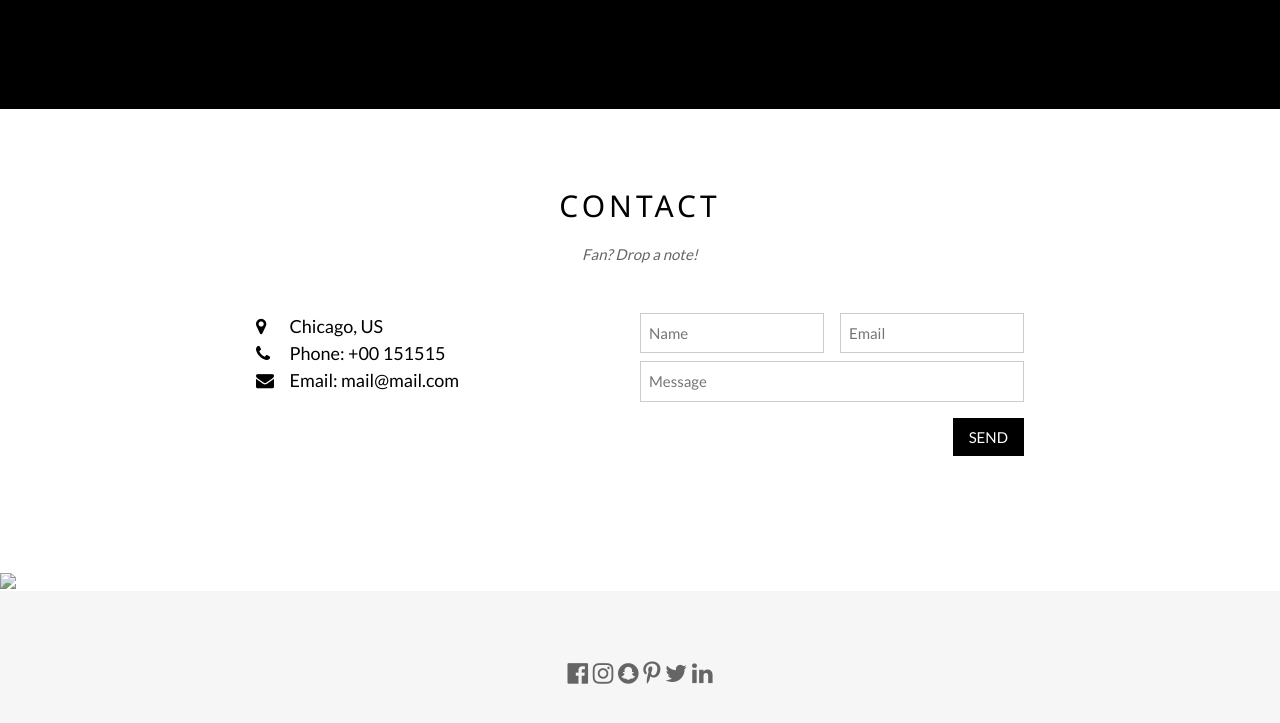
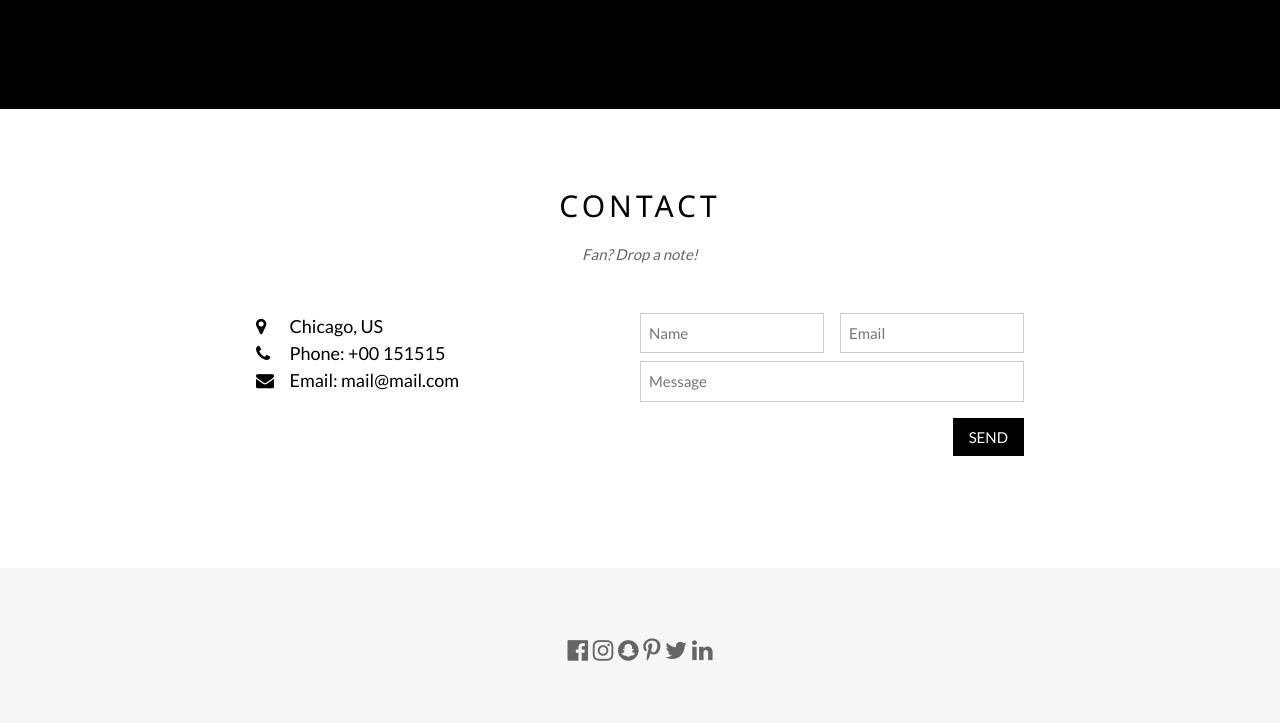
Before and after one commit to SebastianRuiz9/EntregaFinalRuiz, a plain HTML site: page index.html in a window 1280 px wide. Shown: the part 1961-2684 px from the top of the page. Drawn offline with nearby package versions, Linux system fonts and the light colour scheme.

Commit message:
modificacion en el html

```diff
--- a/index.html
+++ b/index.html
@@ -33,7 +33,7 @@ body {font-family: "Lato", sans-serif}
   </div>
 </div>
 
-<!-- Navbar on small screens (remove the onclick attribute if you want the navbar to always show on top of the content when clicking on the links) -->
+<!-- Navbar en pantallas chicas  -->
 <div id="navDemo" class="w3-bar-block w3-black w3-hide w3-hide-large w3-hide-medium w3-top" style="margin-top:46px">
   <a href="#band" class="w3-bar-item w3-button w3-padding-large" onclick="myFunction()">BAND</a>
   <a href="#tour" class="w3-bar-item w3-button w3-padding-large" onclick="myFunction()">TOUR</a>
@@ -41,10 +41,9 @@ body {font-family: "Lato", sans-serif}
   <a href="#" class="w3-bar-item w3-button w3-padding-large" onclick="myFunction()">MERCH</a>
 </div>
 
-<!-- Page content -->
 <div class="w3-content" style="max-width:2000px;margin-top:46px">
 
-  <!-- Automatic Slideshow Images -->
+  <!-- Grilla de imagenes automatica cada 4s -->
   <div class="mySlides w3-display-container w3-center">
     <img src="./media/images/deftones4-750x420.jpg" style="width:100%">
     <div class="w3-display-bottommiddle w3-container w3-text-white w3-padding-32 w3-hide-small">
@@ -184,12 +183,7 @@ body {font-family: "Lato", sans-serif}
       </div>
     </div>
   </div>
-
-<!-- End Page Content -->
 </div>
-
-<!-- Image of location/map -->
-<img src="/w3images/map.jpg" class="w3-image w3-greyscale-min" style="width:100%">
 
 <!-- Footer -->
 <footer class="w3-container w3-padding-64 w3-center w3-opacity w3-light-grey w3-xlarge">
@@ -202,7 +196,7 @@ body {font-family: "Lato", sans-serif}
 </footer>
 
 <script>
-// Automatic Slideshow - change image every 4 seconds
+/* Presentación de diapositivas automática: cambia la imagen cada 4 segundos */
 var myIndex = 0;
 carousel();
 
@@ -218,7 +212,7 @@ function carousel() {
   setTimeout(carousel, 4000);
 }
 
-// Used to toggle the menu on small screens when clicking on the menu button
+/* Se usa para alternar el menú en pantallas pequeñas al hacer clic en el botón de menú */
 function myFunction() {
   var x = document.getElementById("navDemo");
   if (x.className.indexOf("w3-show") == -1) {
@@ -228,7 +222,7 @@ function myFunction() {
   }
 }
 
-// When the user clicks anywhere outside of the modal, close it
+/* Cuando el usuario haga clic en cualquier lugar fuera del modal, ciérrelo */
 var modal = document.getElementById('ticketModal');
 window.onclick = function(event) {
   if (event.target == modal) {
```
